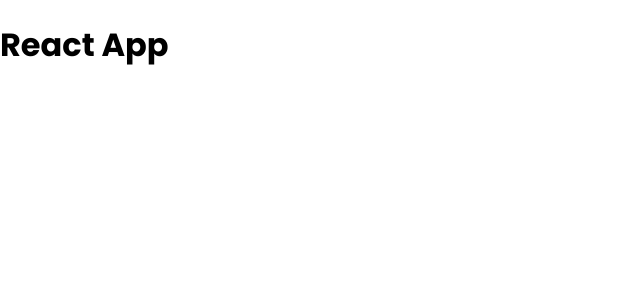
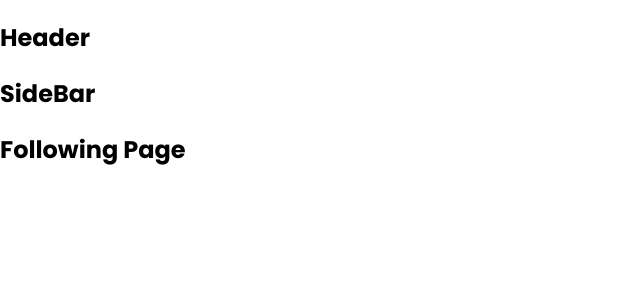
Before and after one commit to hnquocanh10a4/tiktok-ui, a React (Create React App) app: page /following in a window 1280 px wide. Shown: the top 300 px of the page, without its empty margins (0-640 px from the left). Built offline with nearby package versions, Linux system fonts and the light colour scheme.

Commit message:
setting router

```diff
--- a/package.json
+++ b/package.json
@@ -9,6 +9,7 @@
     "normalize.css": "^8.0.1",
     "react": "^18.2.0",
     "react-dom": "^18.2.0",
+    "react-router-dom": "^6.3.0",
     "react-scripts": "5.0.1",
     "web-vitals": "^2.1.4"
   },
--- a/src/App.js
+++ b/src/App.js
@@ -1,8 +1,37 @@
+import { Fragment } from 'react';
+import { BrowserRouter as Router, Routes, Route } from 'react-router-dom';
+import { publicRoutes } from '~/routes';
+import { DefaultLayout } from '~/components/layout';
+
 function App() {
     return (
-        <div className="App">
-            <h1>React App</h1>
-        </div>
+        <Router>
+            <div className="App">
+                <Routes>
+                    {publicRoutes.map((item, index) => {
+                        let Layout = DefaultLayout;
+                        if (item.layout) {
+                            Layout = item.layout;
+                        } else if (item.layout === null) {
+                            Layout = Fragment;
+                        }
+                        const Page = item.component;
+                        // console.log(Layout);
+                        return (
+                            <Route
+                                key={index}
+                                path={item.path}
+                                element={
+                                    <Layout>
+                                        <Page />
+                                    </Layout>
+                                }
+                            />
+                        );
+                    })}
+                </Routes>
+            </div>
+        </Router>
     );
 }
 
--- a/src/components/GlobalStyles/GlobalStyles.scss
+++ b/src/components/GlobalStyles/GlobalStyles.scss
@@ -3,6 +3,10 @@
 
 :root {
     --primary: #fe2c55;
+}
+
+* {
+    box-sizing: border-box;
 }
 
 html {
--- /dev/null
+++ b/src/components/layout/DefaultLayout/SideBar/index.js
@@ -0,0 +1,5 @@
+function SideBar() {
+    return <h2>SideBar</h2>;
+}
+
+export default SideBar;
--- /dev/null
+++ b/src/components/layout/DefaultLayout/index.js
@@ -0,0 +1,16 @@
+import Header from '~/components/layout/component/Headed';
+import SideBar from './SideBar';
+
+function DefaultLayout({ children }) {
+    return (
+        <div>
+            <Header />
+            <div className="container">
+                <SideBar />
+                <div className="content">{children}</div>
+            </div>
+        </div>
+    );
+}
+
+export default DefaultLayout;
--- /dev/null
+++ b/src/components/layout/HeaderOnly/index.js
@@ -0,0 +1,14 @@
+import Header from '~/components/layout/component/Headed';
+
+function HeaderOnly({ children }) {
+    return (
+        <div>
+            <Header />
+            <div className="container">
+                <div className="content">{children}</div>
+            </div>
+        </div>
+    );
+}
+
+export default HeaderOnly;
--- /dev/null
+++ b/src/components/layout/component/Headed/index.js
@@ -0,0 +1,5 @@
+function Header() {
+    return <h2>Header</h2>;
+}
+
+export default Header;
--- /dev/null
+++ b/src/components/layout/index.js
@@ -0,0 +1,2 @@
+export { default as DefaultLayout } from './DefaultLayout';
+export { default as HeaderOnly } from './HeaderOnly';
--- /dev/null
+++ b/src/pages/Following/index.js
@@ -0,0 +1,5 @@
+function Following() {
+    return <h2>Following Page</h2>;
+}
+
+export default Following;
--- /dev/null
+++ b/src/pages/Home/index.js
@@ -0,0 +1,5 @@
+function Home() {
+    return <h2>Home Page</h2>;
+}
+
+export default Home;
--- /dev/null
+++ b/src/pages/Upload/index.js
@@ -0,0 +1,5 @@
+function Upload() {
+    return <h2>Upload Page</h2>;
+}
+
+export default Upload;
--- /dev/null
+++ b/src/routes/index.js
@@ -0,0 +1,14 @@
+import Home from '~/pages/Home';
+import Following from '~/pages/Following';
+import Upload from '~/pages/Upload';
+import { HeaderOnly } from '~/components/layout';
+
+const publicRoutes = [
+    { path: '/', component: Home },
+    { path: '/following', component: Following },
+    { path: '/upload', component: Upload, layout: HeaderOnly },
+];
+
+const privateRoutes = [];
+
+export { publicRoutes, privateRoutes };
```
Also changed, not shown: 1 other file (tests, documents, lock files or other folders).
